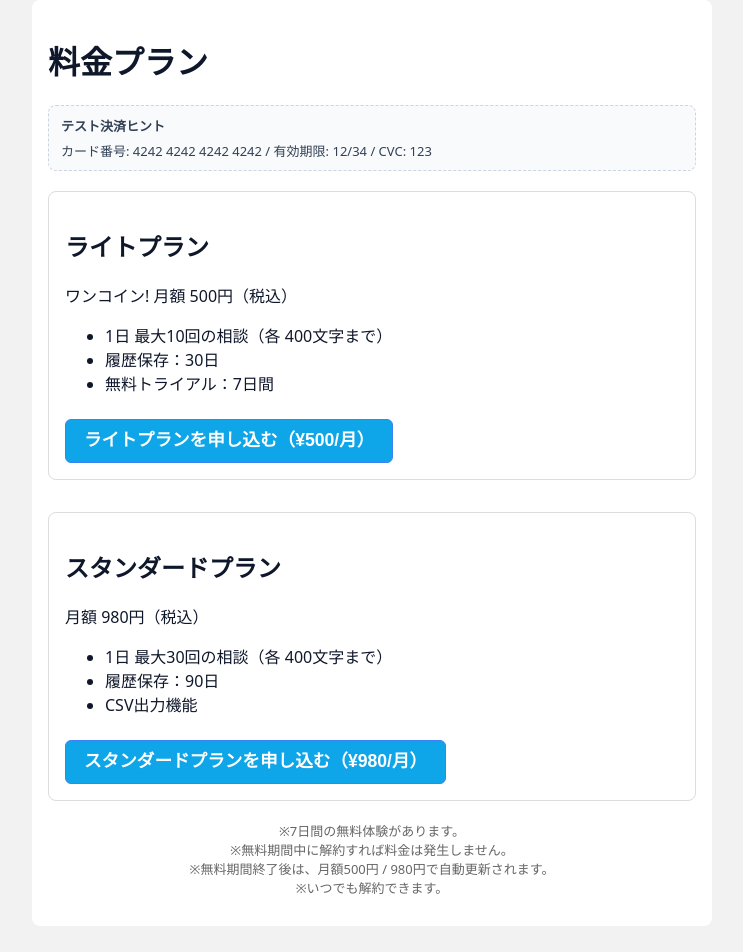
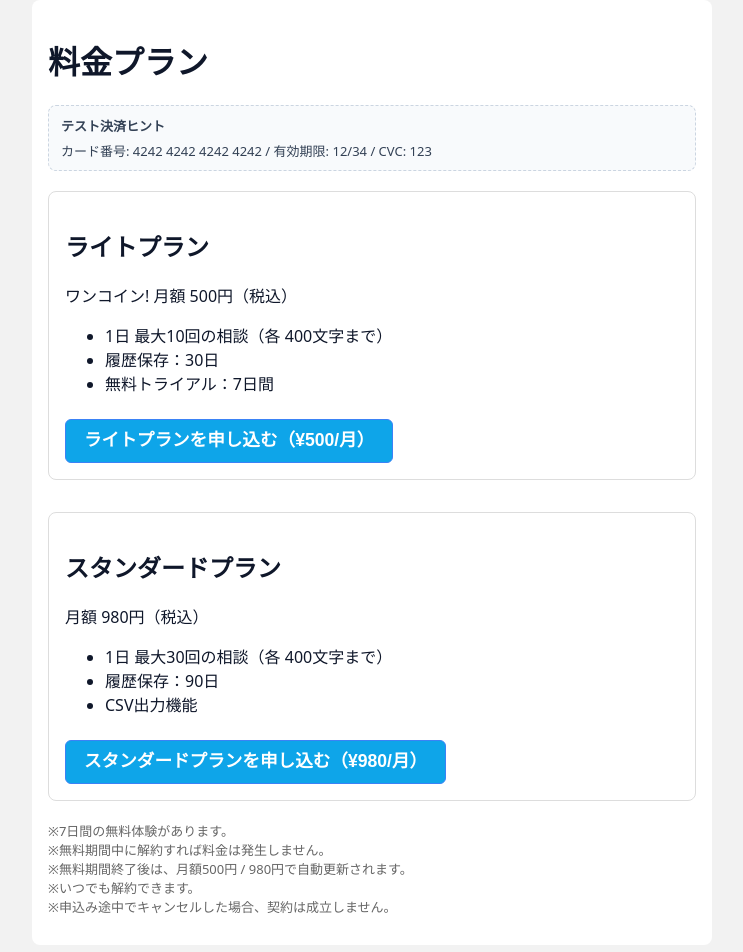
Before and after one commit to yasuhirookura/mentalgpt-react-starter, a React (Create React App) app: page /pricing in a window 1280 px wide. Shown: the top 952 px of the page, without its empty margins (268-1011 px from the left). Built offline with nearby package versions, Linux system fonts and the light colour scheme; no server answers.

Commit message:
feat: update src/pages/Pricing.jsx

```diff
--- a/src/pages/Pricing.jsx
+++ b/src/pages/Pricing.jsx
@@ -145,11 +145,12 @@ export default function Pricing() {
         </button>
       </section>
 
-      <p style={{ fontSize: 13, color: "#666", marginTop: 20, textAlign: "center" }}>
+      <p style={{ fontSize: 13, color: "#666", marginTop: 20, textAlign: "left" }}>
         ※7日間の無料体験があります。<br />
         ※無料期間中に解約すれば料金は発生しません。<br />
         ※無料期間終了後は、月額500円 / 980円で自動更新されます。<br />
-        ※いつでも解約できます。
+        ※いつでも解約できます。<br />
+        ※申込み途中でキャンセルした場合、契約は成立しません。
       </p>
     </main>
   );
```
